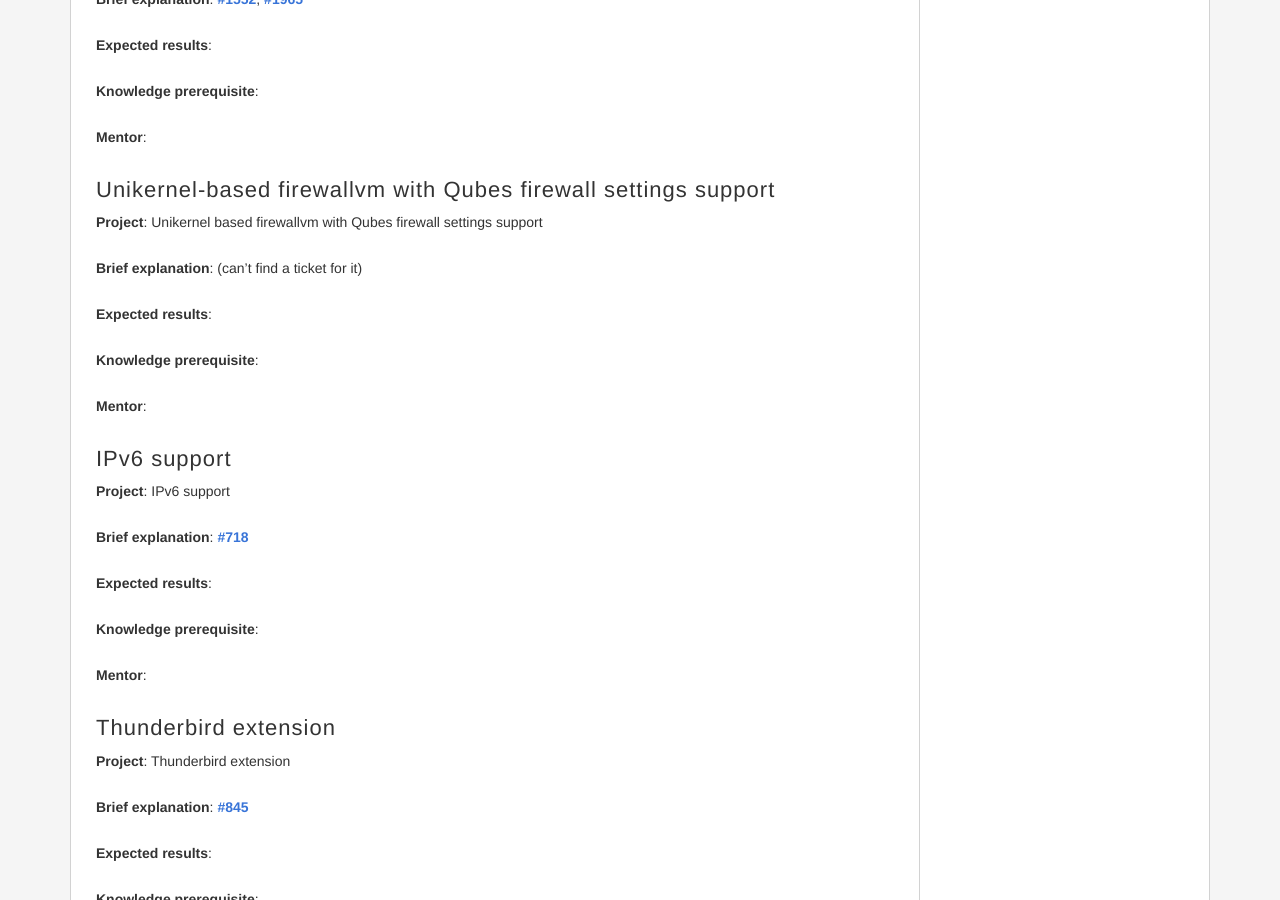
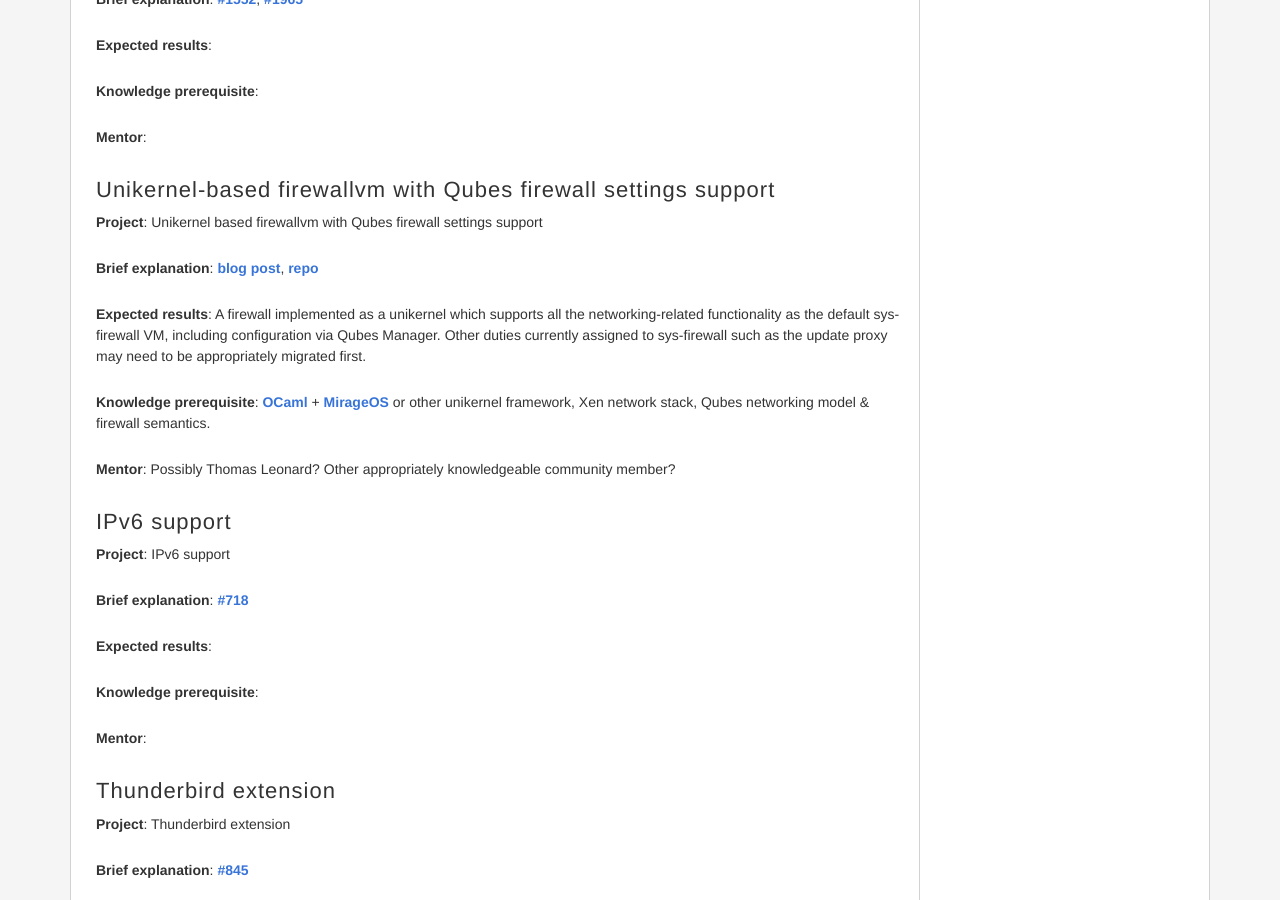
Before and after one commit to QubesOS/qubesos.github.io, a Jekyll site: the page built from pages/GSoC.md, in a window 1280 px wide and 900 px high, scrolled down 3714 px. Built offline with Jekyll 4.4.1, drawn with Linux system fonts in a browser that asks for light colours; some web fonts are replaced.

Commit message:
Add unikernel details

```diff
--- a/pages/GSoC.md
+++ b/pages/GSoC.md
@@ -165,13 +165,13 @@ should be opened in DispVM or locally)
 
 **Project**: Unikernel based firewallvm with Qubes firewall settings support
 
-**Brief explanation**: (can't find a ticket for it)
+**Brief explanation**: [blog post](http://roscidus.com/blog/blog/2016/01/01/a-unikernel-firewall-for-qubesos/), [repo](https://github.com/talex5/qubes-mirage-firewall)
 
-**Expected results**:
+**Expected results**: A firewall implemented as a unikernel which supports all the networking-related functionality as the default sys-firewall VM, including configuration via Qubes Manager. Other duties currently assigned to sys-firewall such as the update proxy may need to be appropriately migrated first.
 
-**Knowledge prerequisite**:
+**Knowledge prerequisite**: [OCaml](https://ocaml.org/) + [MirageOS](https://mirage.io/) or other unikernel framework, Xen network stack, Qubes networking model & firewall semantics.
 
-**Mentor**:
+**Mentor**: Possibly Thomas Leonard? Other appropriately knowledgeable community member?
 
 ### IPv6 support
 **Project**: IPv6 support
```
